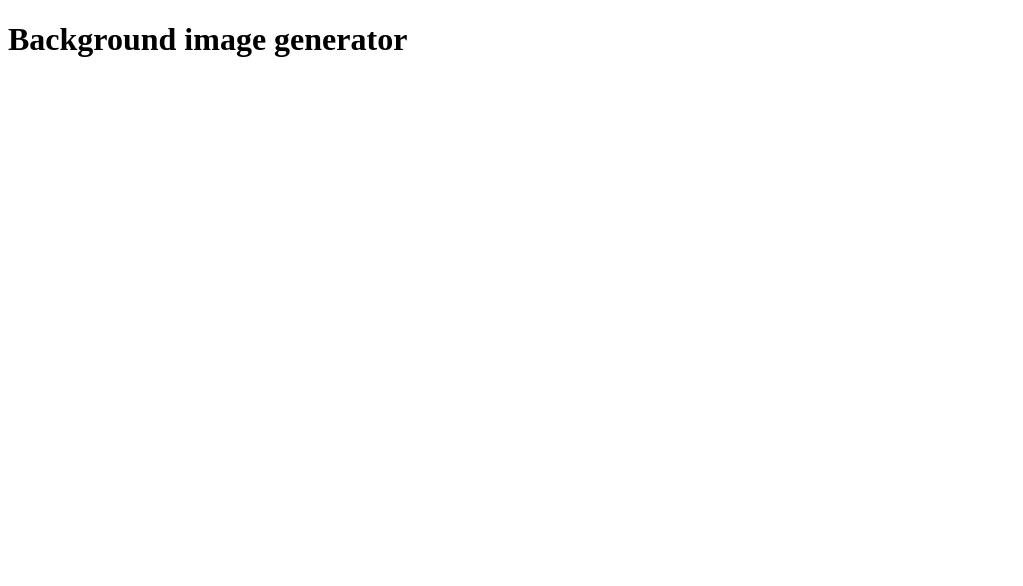
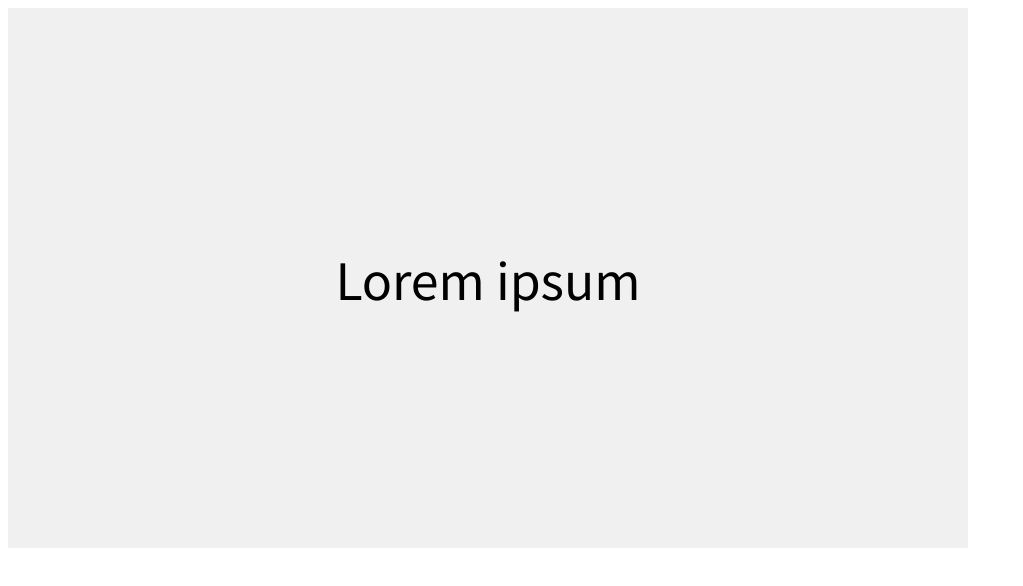
Before and after one commit to xrxoxcxox/variable-text-image-generator, a React (Vite) app: page / in a window 1280 px wide. Shown: the top 586 px of the page, without its empty margins (0-1023 px from the left). Built offline with nearby package versions, Linux system fonts and the light colour scheme.

Commit message:
Add Card component

```diff
--- a/src/App.tsx
+++ b/src/App.tsx
@@ -1,5 +1,21 @@
-function App() {
-  return <h1>Background image generator</h1>
+import { Card } from './Card'
+import './style.css'
+
+export default function App() {
+  const width = 1920
+  const height = 1080
+
+  return (
+    <>
+      <div
+        style={{
+          aspectRatio: `${width} / ${height}`,
+          width: width / 2,
+          height: height / 2,
+        }}
+      >
+        <Card />
+      </div>
+    </>
+  )
 }
-
-export default App
--- /dev/null
+++ b/src/Card.tsx
@@ -0,0 +1,17 @@
+export function Card() {
+  return (
+    <div
+      style={{
+        alignItems: 'center',
+        backgroundColor: '#f0f0f0',
+        display: 'flex',
+        fontSize: 50,
+        height: '100%',
+        justifyContent: 'center',
+        width: '100%',
+      }}
+    >
+      <div>Lorem ipsum</div>
+    </div>
+  )
+}
--- /dev/null
+++ b/src/style.css
@@ -0,0 +1,5 @@
+@import url('https://fonts.googleapis.com/css2?family=Noto+Sans+JP');
+
+body {
+  font-family: 'Noto Sans JP', sans-serif;
+}
```
